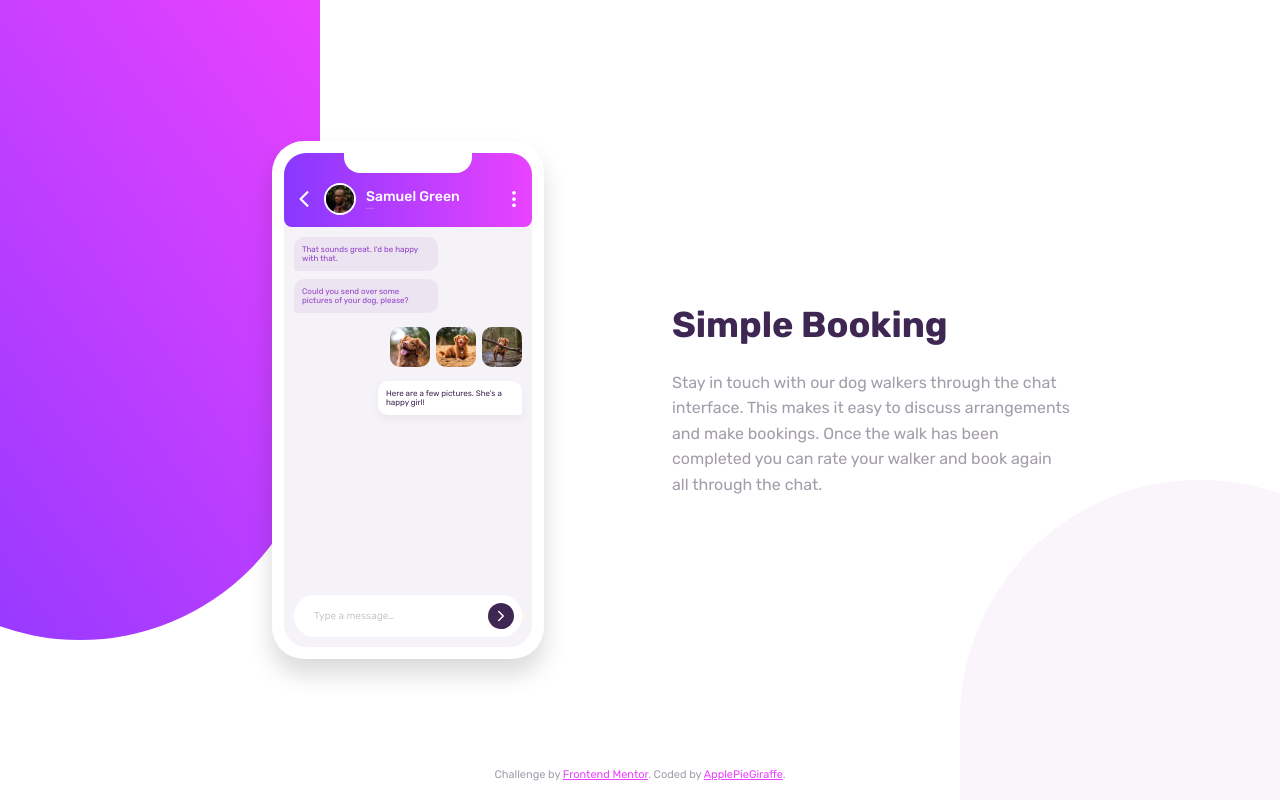
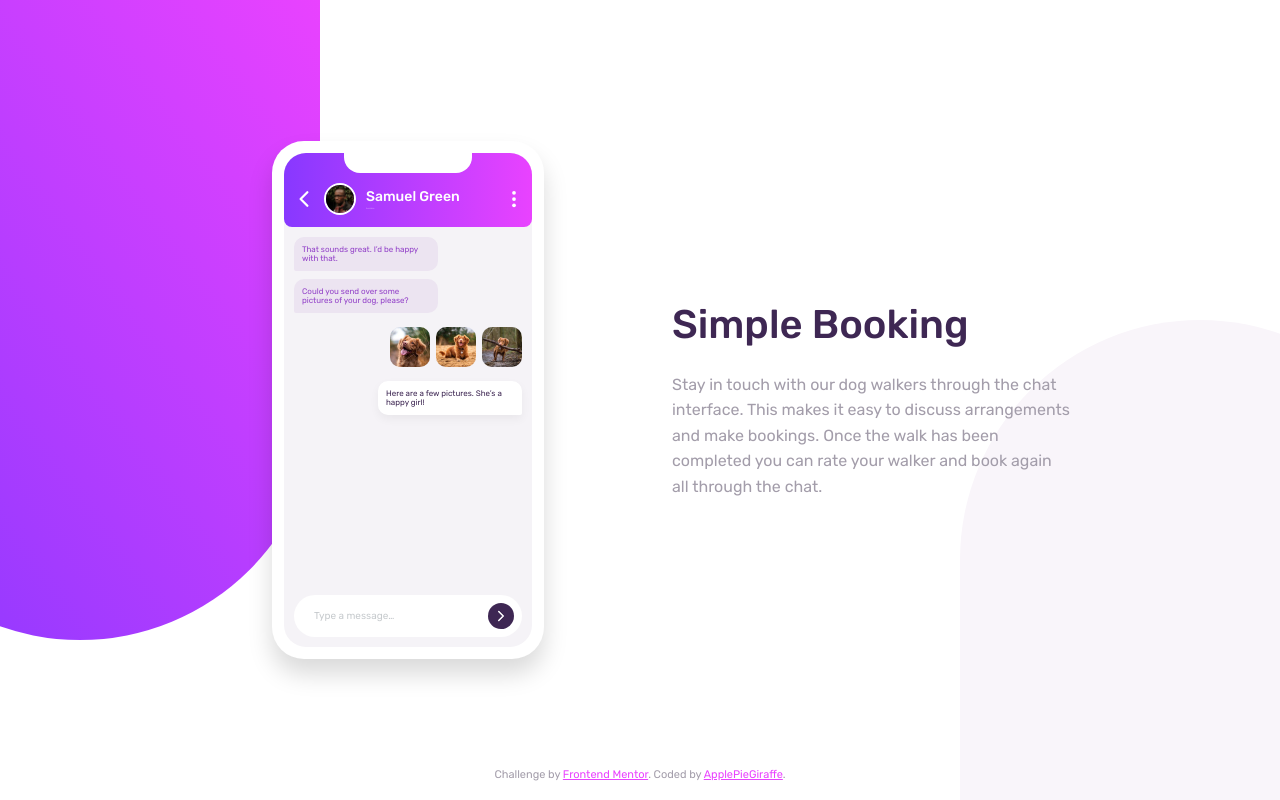
Before and after one commit to ApplePieGiraffe/chat-app-css, a website: page index.html in a window 1280 px wide. Drawn offline with Linux system fonts and the light colour scheme.

Commit message:
Add tiny details

```diff
--- a/sass/_layout.scss
+++ b/sass/_layout.scss
@@ -19,11 +19,15 @@ body {
         position: absolute;
         top: 0;
         left: -20rem;
-        height: 80rem;
+        height: 60rem;
         width: 60rem;
         border-bottom-left-radius: 1000px;
         border-bottom-right-radius: 1000px;
         background: linear-gradient(to top right, var(--color-light-violet), var(--color-light-magenta));
+
+        @media only screen and (min-width: 800px) {
+            height: 80rem;
+        }
     }
 
     &::after {
@@ -37,6 +41,10 @@ body {
         border-top-right-radius: 1000px;
         background-color:  	hsl(290, 37%, 97%);
         z-index: -10;
+
+        @media only screen and (min-width: 800px) {
+            height: 60rem;
+        }
     }
 }
 
@@ -80,7 +88,11 @@ h1 {
     margin-bottom: 3rem;
     color: var(--color-very-dark-desaturated-violet);
     font-size: 4.5rem;
-    font-weight: 700;
+    font-weight: 500;
+
+    @media only screen and (min-width: 400px) {
+        font-size: 5rem;
+    }
 }
 
 p {
```
Also changed, not shown: css/style.css.
